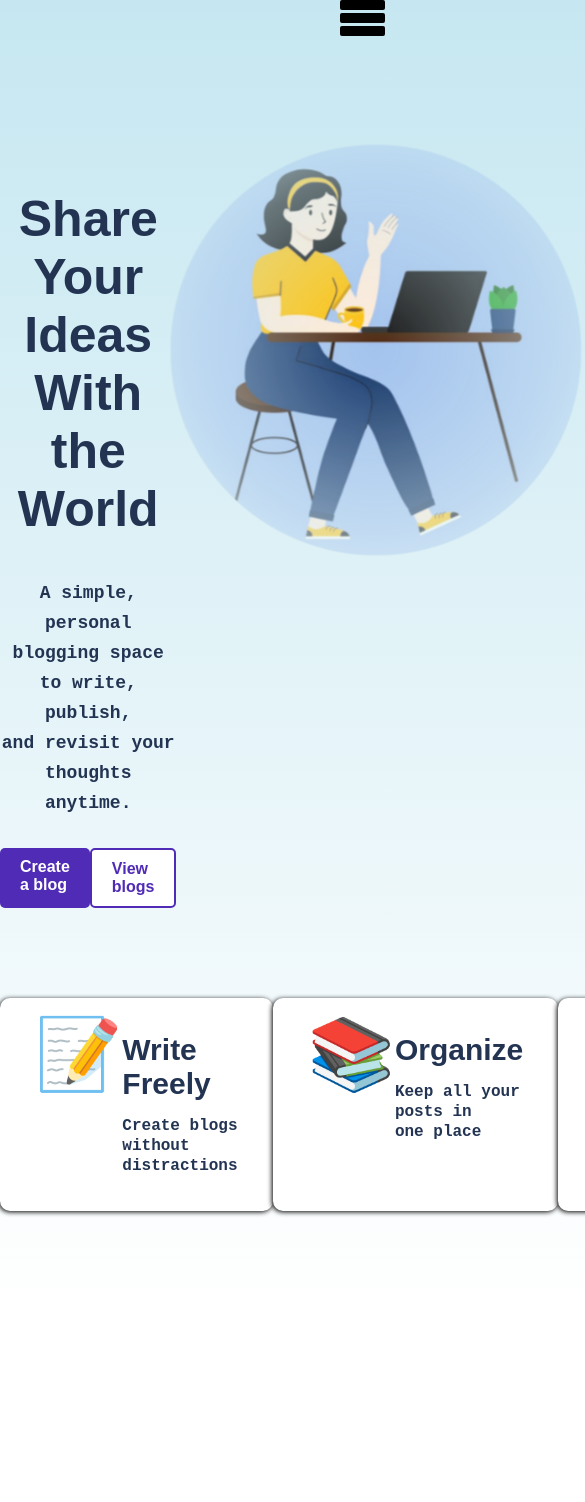
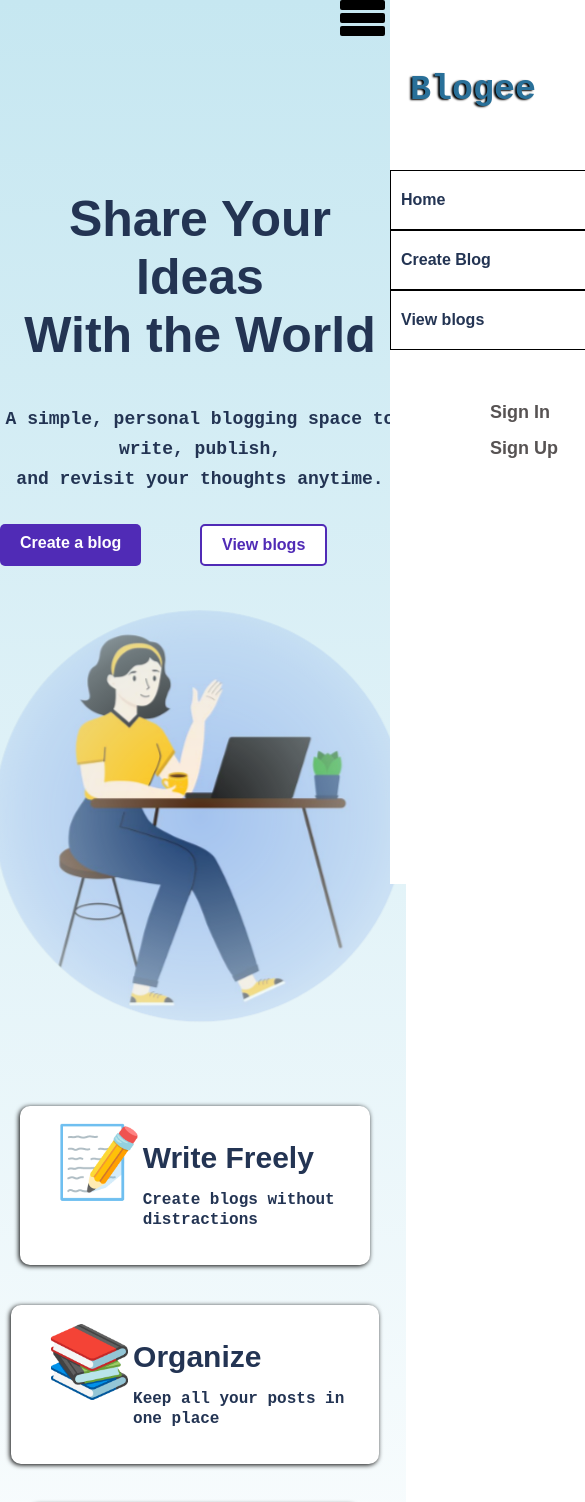
Before and after one commit to Dav-cods/Blog-Website, a React (Vite) app: page / in a window 390 px wide. Shown: the top 1502 px of the page, 585 px wide, since content can reach past the window. Before the commit the page ends 1311 px from the top, so only its background shows below. Built offline with nearby package versions, Linux system fonts and the light colour scheme.

Commit message:
Made home page responsive

```diff
--- a/src/CSS Files/Home.css
+++ b/src/CSS Files/Home.css
@@ -142,3 +142,15 @@
     line-height: 20px;
     font-size: 16px;
 }
+
+@media (max-width: 1024px) {
+    .home .grid-div {
+        grid-template-columns: 1fr;
+        row-gap: 50px;
+    }
+
+    .home .cards {
+        grid-template-columns: 1fr;
+        row-gap: 40px;
+    }
+}
--- a/src/CSS Files/Navbar.css
+++ b/src/CSS Files/Navbar.css
@@ -126,6 +126,7 @@
     }
 
     .navbar .nav {
+        width: 400px;
         position: fixed;
         top: 0;
         right: -400px;
```
